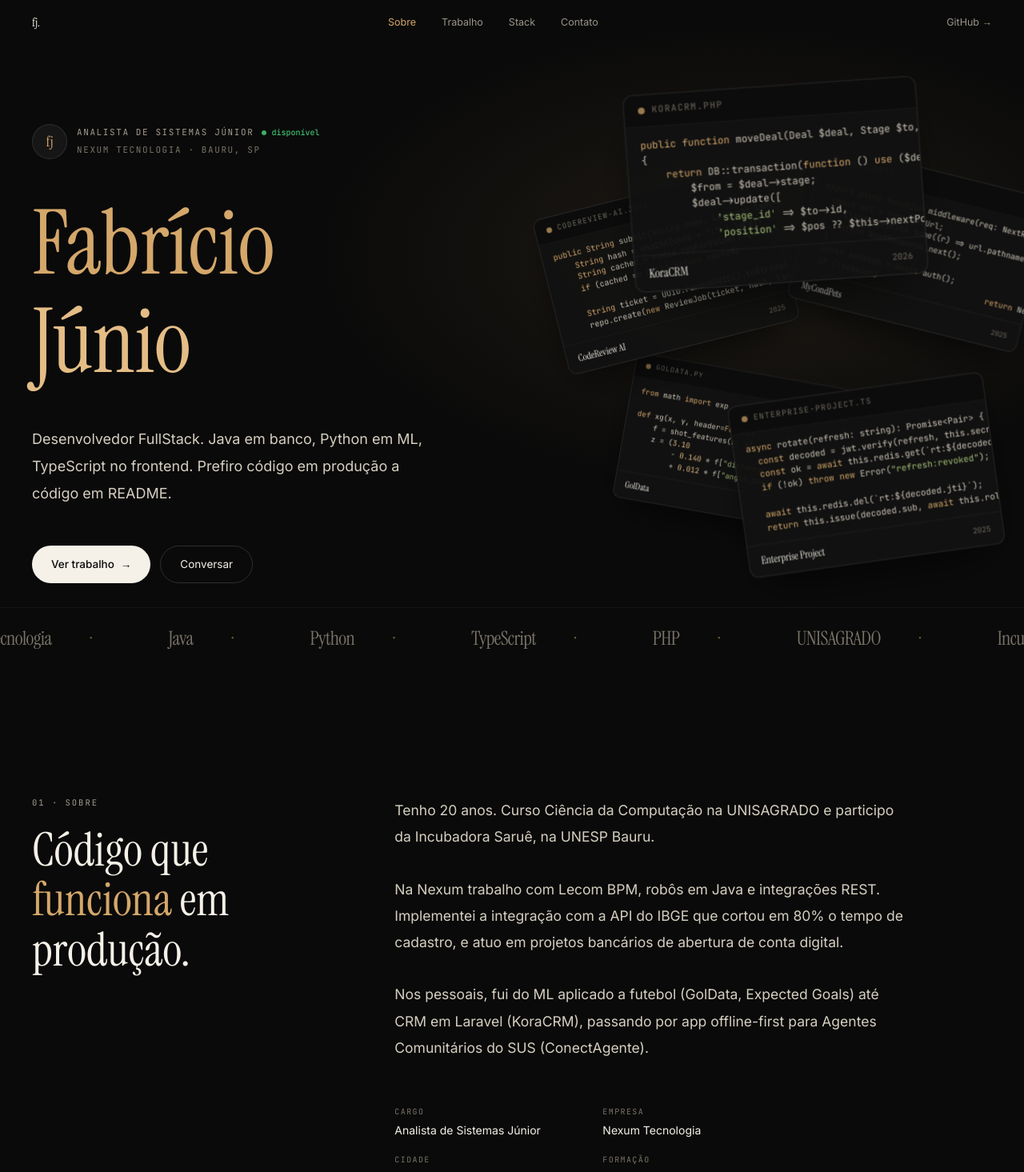
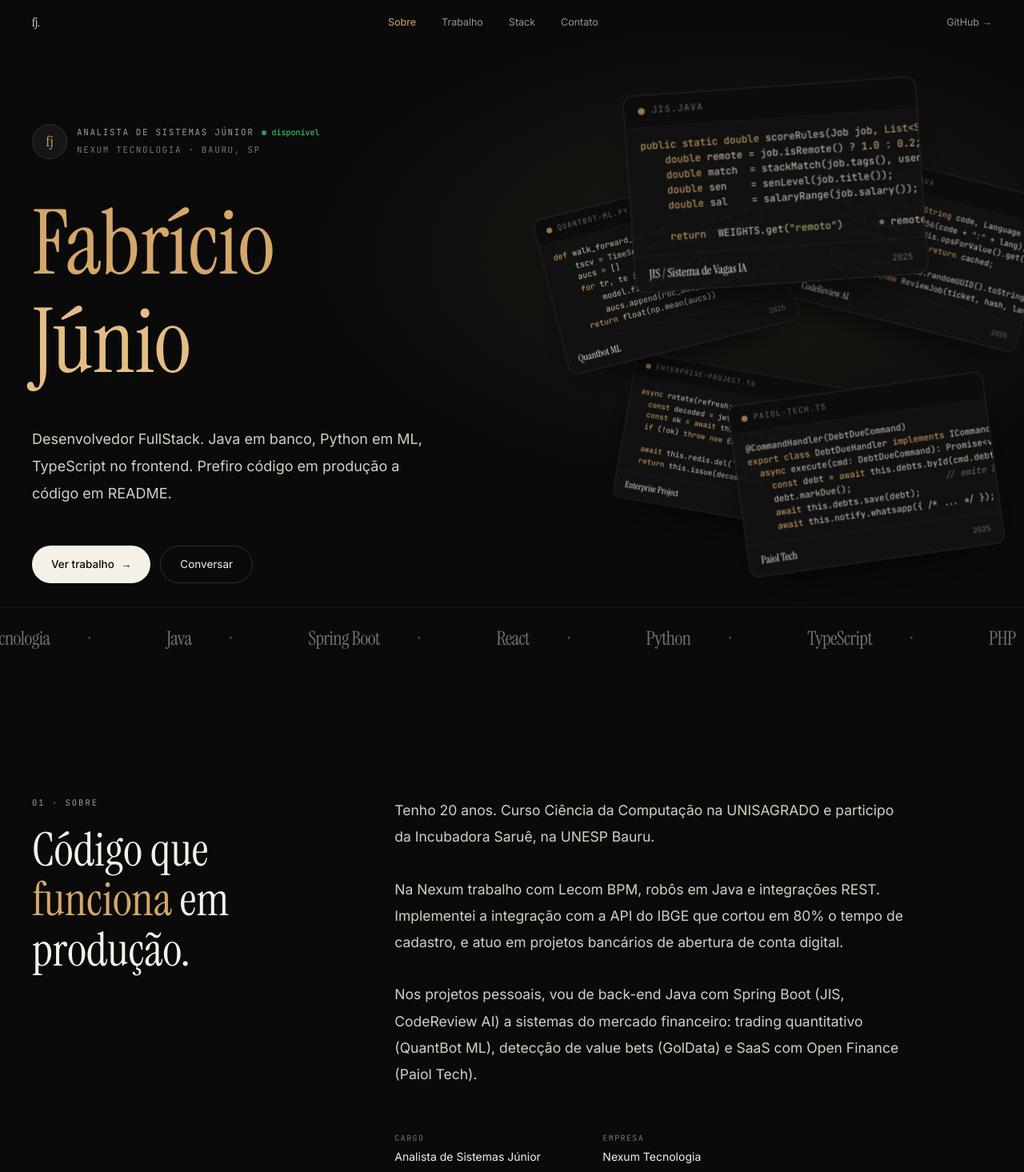
Before and after one commit to fabriciojunio/portfolio, a React (Vite) app: page /projetos/goldata.py in a window 1280 px wide. Shown: the top 1465 px of the page at 80% size. Built offline with nearby package versions, Linux system fonts and the light colour scheme.

Commit message:
feat: realça projetos Java, mercado financeiro e React para vagas de fintech
Reordena as cartas 3D e a lista de projetos priorizando back-end Java
com Spring Boot, sistemas do mercado financeiro e segurança bancária.
Atualiza a bio e o sobre.md com o mesmo recorte.

```diff
--- a/src/site/Cards3D.tsx
+++ b/src/site/Cards3D.tsx
@@ -4,15 +4,17 @@ import { PROJECTS } from "./data";
 // Cinco cartas com snippet de projetos reais flutuando em perspectiva
 // 3D, com parallax suave seguindo o mouse e idle float continuo.
 
-// Ordem definida pelo dono do portfolio: KoraCRM em destaque
-// (z=0, scale maior, centro), seguido de CodeReview AI, MyCondPets,
-// GolData e Enterprise Project.
+// Seleção pensada para vagas de engenharia em fintech/banco: JIS
+// (Java + Spring Boot) em destaque (z=0, scale maior, centro),
+// seguido de mercado financeiro (QuantBot ML), back-end Java
+// (CodeReview AI), segurança/autenticação (Enterprise) e Open
+// Finance (Paiol Tech).
 const PICKED = [
-  "koracrm",
+  "jis",
+  "quantbot-ml",
   "codereview-ai",
-  "mycondpets",
-  "goldata",
   "enterprise-project",
+  "paiol-tech",
 ];
 
 interface CardConfig {
--- a/src/site/data.ts
+++ b/src/site/data.ts
@@ -16,7 +16,7 @@ export interface SiteProject {
   snippetLang: "typescript" | "python" | "java" | "php";
 }
 
-export const PROJECTS: SiteProject[] = [
+const PROJECTS_SOURCE: SiteProject[] = [
   {
     slug: "goldata",
     name: "GolData",
@@ -302,6 +302,27 @@ export class DebtDueHandler implements ICommandHandler<DebtDueCommand> {
   },
 ];
 
+// Ordem de exibição pensada para vagas de engenharia em fintech/banco:
+// linguagem mais pedida (Java + Spring) na frente, depois mercado
+// financeiro, segurança bancária e, por fim, full-stack e mobile.
+const WORK_ORDER = [
+  "jis",                // Java 21 + Spring Boot
+  "codereview-ai",      // Java 21 + Spring Boot
+  "quantbot-ml",        // mercado financeiro
+  "goldata-pro",        // value bets, modelagem financeira
+  "paiol-tech",         // SaaS com Open Finance
+  "enterprise-project", // segurança e autenticação
+  "apontamento-horas",  // RBAC, SLA, auditoria
+  "koracrm",            // full-stack React
+  "mycondpets",         // full-stack React
+  "goldata",            // ML aplicado
+  "conectagente",       // mobile offline-first
+];
+
+export const PROJECTS: SiteProject[] = WORK_ORDER.map(
+  (slug) => PROJECTS_SOURCE.find((p) => p.slug === slug)!,
+);
+
 export const SOBRE = {
   nome: "Fabrício Júnio",
   cargo: "Analista de Sistemas Júnior",
@@ -311,7 +332,7 @@ export const SOBRE = {
   longBio: [
     "Tenho 20 anos. Curso Ciência da Computação na UNISAGRADO e participo da Incubadora Saruê, na UNESP Bauru.",
     "Na Nexum trabalho com Lecom BPM, robôs em Java e integrações REST. Implementei a integração com a API do IBGE que cortou em 80% o tempo de cadastro, e atuo em projetos bancários de abertura de conta digital.",
-    "Nos pessoais, fui do ML aplicado a futebol (GolData, Expected Goals) até CRM em Laravel (KoraCRM), passando por app offline-first para Agentes Comunitários do SUS (ConectAgente).",
+    "Nos projetos pessoais, vou de back-end Java com Spring Boot (JIS, CodeReview AI) a sistemas do mercado financeiro: trading quantitativo (QuantBot ML), detecção de value bets (GolData) e SaaS com Open Finance (Paiol Tech).",
   ],
   contato: {
     email: "junioad555@gmail.com",
@@ -346,6 +367,8 @@ export const STACK_GROUPS = [
 export const EMPRESAS = [
   "Nexum Tecnologia",
   "Java",
+  "Spring Boot",
+  "React",
   "Python",
   "TypeScript",
   "PHP",
--- a/src/vfs/about.ts
+++ b/src/vfs/about.ts
@@ -21,11 +21,10 @@ integrações via API REST. Implementei a integração com
 a API do IBGE que cortou o tempo de cadastro em 80%.
 Entreguei o projeto Abertura de Conta V13 pra Credimogiana.
 
-Fora do trabalho, mantenho 14 projetos. Do **ML aplicado
-a futebol** (GolData, com Expected Goals e Dixon-Coles)
-ao **CRM completo em Laravel** (KoraCRM), passando por
-**app offline-first pra Agentes de Saúde do SUS**
-(ConectAgente).
+Fora do trabalho, mantenho 14 projetos. De **back-end Java
+com Spring Boot** (JIS, CodeReview AI) a sistemas do
+**mercado financeiro** (QuantBot ML, GolData e Paiol Tech
+com Open Finance), passando por full-stack em **React**.
 
 ## Como gosto de trabalhar
 
```
